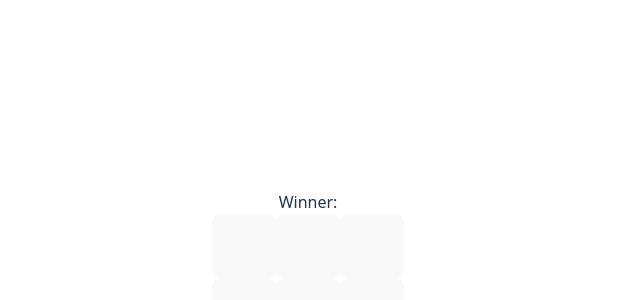
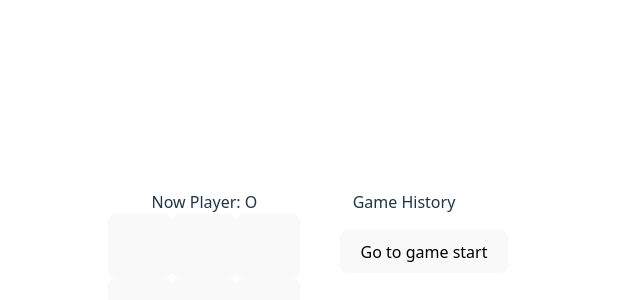
Before and after one commit to hsinny/react-official-examples, a React (Vite) app: page / in a window 1280 px wide. Shown: the part 102-402 px from the top of the page, without its empty margins (332-972 px from the left). Built offline with nearby package versions, Linux system fonts and the light colour scheme.

Commit message:
feat: 增加井字遊戲歷史紀錄功能和調整 UI
- 紀錄每一步棋
- 支援跳回任意歷史棋步
- 當從歷史步驟繼續下棋時，自動清除後續無效的歷史紀錄
- 調整 UI 以支援操作歷史棋步

```diff
--- a/src/components/Board.tsx
+++ b/src/components/Board.tsx
@@ -3,11 +3,14 @@ import Square from "./Square";
 import '../styles/components/Board.css';
 
 export type squareType = 'O' | 'X' | null;
+type squaresType = Array<squareType>;
 
 export default function Board() {
-  const [squares, setSquares] = useState<Array<squareType>>(Array(9).fill(null));
+  const [squares, setSquares] = useState<squaresType>(Array(9).fill(null));
   const [xIsNext, setXIsNext] = useState<boolean>(true);
-  const [winner, setWinnner] = useState<squareType>(null);
+  const [winner, setWinner] = useState<squareType>(null);
+  const [currentMove, setCurrentMove] = useState<number>(0);
+  const [history, setHistory] = useState<Array<squaresType>>([squares]);
 
   const calculateWinner = () => {
     const winLines = [
@@ -23,10 +26,19 @@ export default function Board() {
 
     for (let i = 0; i < winLines.length; i++) {
       const [a, b, c] = winLines[i];
-      if (squares[a] === squares[b] && squares[b] === squares[c] && squares[c] === squares[a]) {
-        setWinnner(squares[a]);
+      if (squares[a] === squares[b] && squares[b] === squares[c] && squares[c] === squares[a] && squares[a] !== null) {
+        setWinner(squares[a]);
+        break;
+      } else {
+        setWinner(null);
       }
     }
+  }
+
+  const addMoveHistory = (newHistory: squaresType) => {
+    const nowHistory = [...history];
+    const savedHistory = nowHistory.slice(0, currentMove + 1);
+    setHistory([...savedHistory, newHistory]);
   }
 
   const handleSquareClick = (index: number) => {
@@ -34,17 +46,28 @@ export default function Board() {
     const newSquares = [...squares];
     newSquares[index] = xIsNext ? 'O' : 'X';
     setSquares(newSquares);
+    setCurrentMove(currentMove + 1);
     setXIsNext(!xIsNext);
+    addMoveHistory(newSquares);
+  }
+
+  const jumpToMove = (index: number) => {
+    if (index === currentMove) return;
+    setSquares(history[index]);
+    setCurrentMove(index);
+    setXIsNext(!((currentMove % 2) === 0));
   }
 
   useEffect(() => {
-    if (winner !== null) return;
     calculateWinner();
   }, [squares])
 
   return (
-    <>
-      <div>Winner: {winner}</div>
+    <div className="game">
+      <section>
+        {winner === null && (<div>Now Player: {xIsNext ? 'O' : 'X'}</div>)}
+        {winner !== null && (<div>Winner: {winner}</div>)}
+        <div>
           <div className="board-row">
             <Square value={squares[0]} onSquareClick={() => handleSquareClick(0)} />
             <Square value={squares[1]} onSquareClick={() => handleSquareClick(1)} />
@@ -60,6 +83,18 @@ export default function Board() {
             <Square value={squares[7]} onSquareClick={() => handleSquareClick(7)} />
             <Square value={squares[8]} onSquareClick={() => handleSquareClick(8)} />
           </div>
-    </>
+        </div>
+      </section>
+      <section>
+        <div>Game History</div>
+        <ul className="history-list">
+          {history.map((_, index) =>
+            <li key={index}>
+              <button onClick={() => jumpToMove(index)}>{index === 0 ? `Go to game start` : `Go to move ${index}`}</button>
+            </li>
+          )}
+        </ul>
+      </section>
+    </div>
   )
 }
--- a/src/styles/components/Board.css
+++ b/src/styles/components/Board.css
@@ -1,3 +1,13 @@
+.game {
+  display: flex;
+  align-items: start;
+}
+
+.history-list {
+  text-align: left;
+  list-style: none;
+}
+
 .board-row {
   display: flex;
 }
```
Lines whose indentation alone changed are shown as unchanged.
